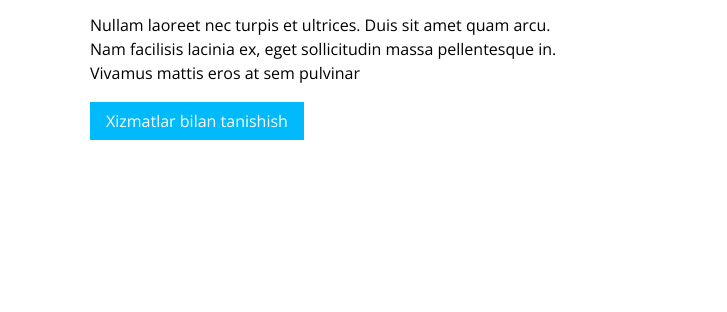
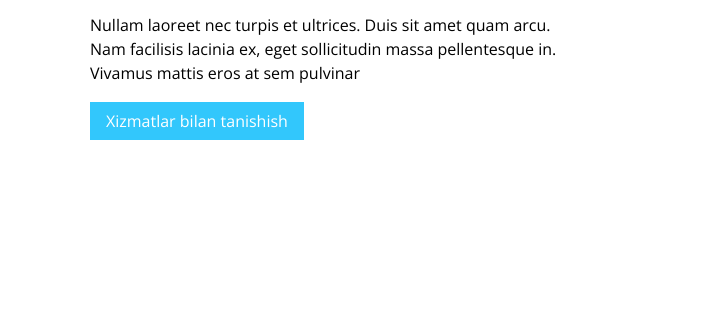
Before and after one commit to sadirov4647/pixer, a plain HTML site: page index.html in a window 1280 px wide. In both pictures the pointer is over the link "Xizmatlar bilan tanishish". Shown: the part 222-534 px from the top of the page, 0-727 px from the left. Drawn offline with nearby package versions, Linux system fonts and the light colour scheme.

Commit message:
add changes

```diff
--- a/css/style.css
+++ b/css/style.css
@@ -80,6 +80,9 @@ html {
 .number a{
   color: #ffffffff;
   border: none;
+}
+.next-level-link:hover{
+  opacity: 0.8;
 }
 .next-level{
   display: flex;
```
Lines whose indentation alone changed are shown as unchanged.
